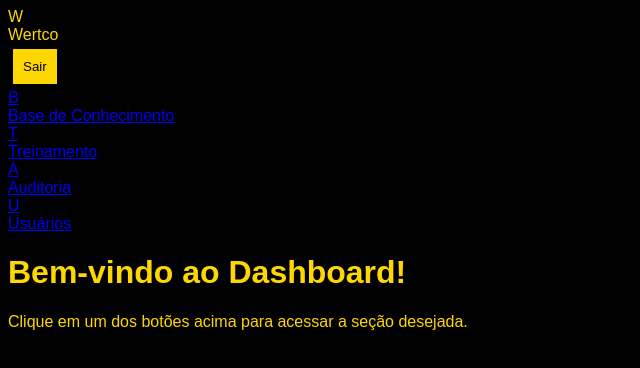
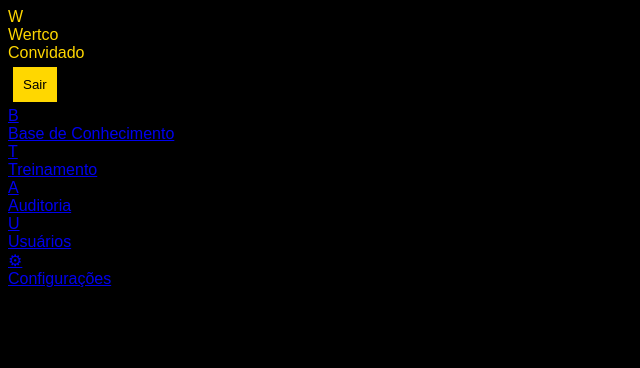
Before and after one commit to Wertco-Bombas/Wertco, a Next.js app: page /dashboard in a window 1280 px wide. Shown: the top 368 px of the page, without its empty margins (0-640 px from the left). Built offline with nearby package versions, Linux system fonts and the light colour scheme; no server answers.

Commit message:
Update dashboard.js

```diff
--- a/pages/dashboard.js
+++ b/pages/dashboard.js
@@ -7,6 +7,7 @@ export default function Dashboard() {
 
   useEffect(() => {
     let mounted = true;
+
     async function loadSession() {
       try {
         const { data } = await supabase.auth.getSession();
@@ -18,12 +19,15 @@ export default function Dashboard() {
         console.error('Erro ao obter sessão:', err);
       }
     }
+
     loadSession();
-    // opcional: escutar mudanças de sessão
+
     const { data: listener } = supabase.auth.onAuthStateChange((_event, session) => {
+      if (!mounted) return;
       if (session?.user?.email) setUserEmail(session.user.email);
       else setUserEmail('');
     });
+
     return () => {
       mounted = false;
       listener?.subscription?.unsubscribe?.();
@@ -31,30 +35,37 @@ export default function Dashboard() {
   }, []);
 
   async function handleLogout() {
-    await supabase.auth.signOut();
-    window.location.href = '/login';
+    try {
+      await supabase.auth.signOut();
+    } finally {
+      window.location.href = '/login';
+    }
   }
 
   return (
     <div className="page">
       <div className="container">
 
-        {/* Topbar */}
-        <div className="topbar">
+        {/* Topbar (logo only) */}
+        <div className="topbar" aria-hidden>
           <div className="logo">
             <div className="logoBox">W</div>
             <div className="logoText">Wertco</div>
           </div>
         </div>
 
-        {/* User info + logout fixed top-right (uses .userInfo from CSS) */}
-        <div className="userInfo" aria-hidden={false}>
-          {userEmail && <div className="userEmail" title={userEmail}>{userEmail}</div>}
+        {/* Fixed user info + logout at top-right */}
+        <div className="userInfo" role="region" aria-label="Informações do usuário">
+          {userEmail ? (
+            <div className="userEmail" title={userEmail}>{userEmail}</div>
+          ) : (
+            <div className="userEmail">Convidado</div>
+          )}
           <button className="logoutBtn" onClick={handleLogout}>Sair</button>
         </div>
 
-        {/* Menu buttons (excludes Dashboard) */}
-        <div className="menuGrid" role="navigation" aria-label="Menu principal">
+        {/* Five yellow buttons (Dashboard itself excluded) */}
+        <nav className="menuGrid" role="navigation" aria-label="Menu principal">
           <Link href="/base" className="menuBtn" aria-label="Base de Conhecimento">
             <div className="icon">B</div>
             <div>Base de Conhecimento</div>
@@ -74,14 +85,17 @@ export default function Dashboard() {
             <div className="icon">U</div>
             <div>Usuários</div>
           </Link>
+
+          <Link href="/configuracoes" className="menuBtn" aria-label="Configurações">
+            <div className="icon">⚙</div>
+            <div>Configurações</div>
+          </Link>
+        </nav>
+
+        {/* Empty content area (welcome text removed as requested) */}
+        <div className="card" aria-hidden>
+          {/* Intentionally left blank */}
         </div>
-
-        {/* Conteúdo principal */}
-        <div className="card">
-          <h1 className="topicTitle">Bem-vindo ao Dashboard!</h1>
-          <p className="description">Clique em um dos botões acima para acessar a seção desejada.</p>
-        </div>
-
       </div>
     </div>
   );
```
